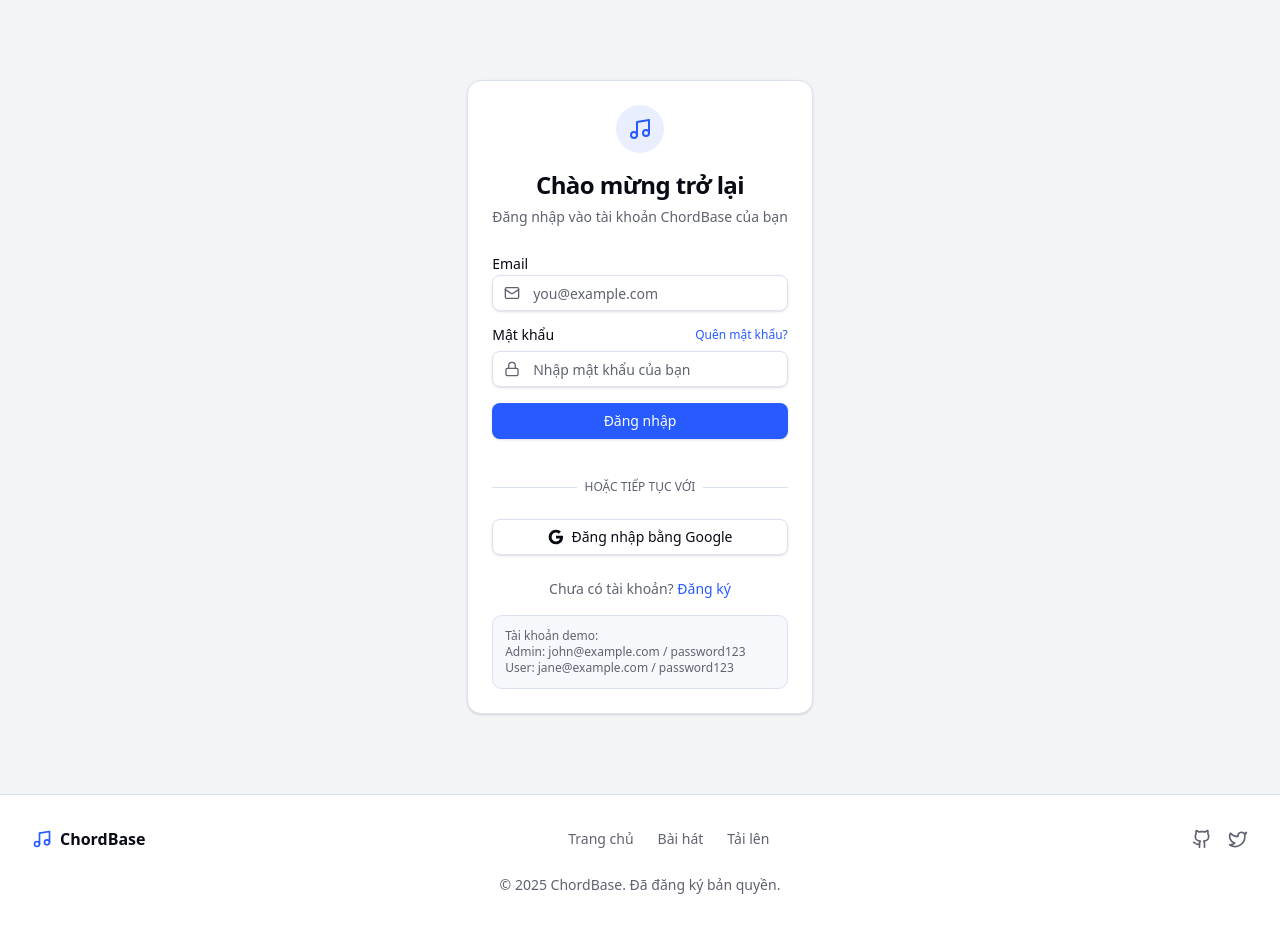
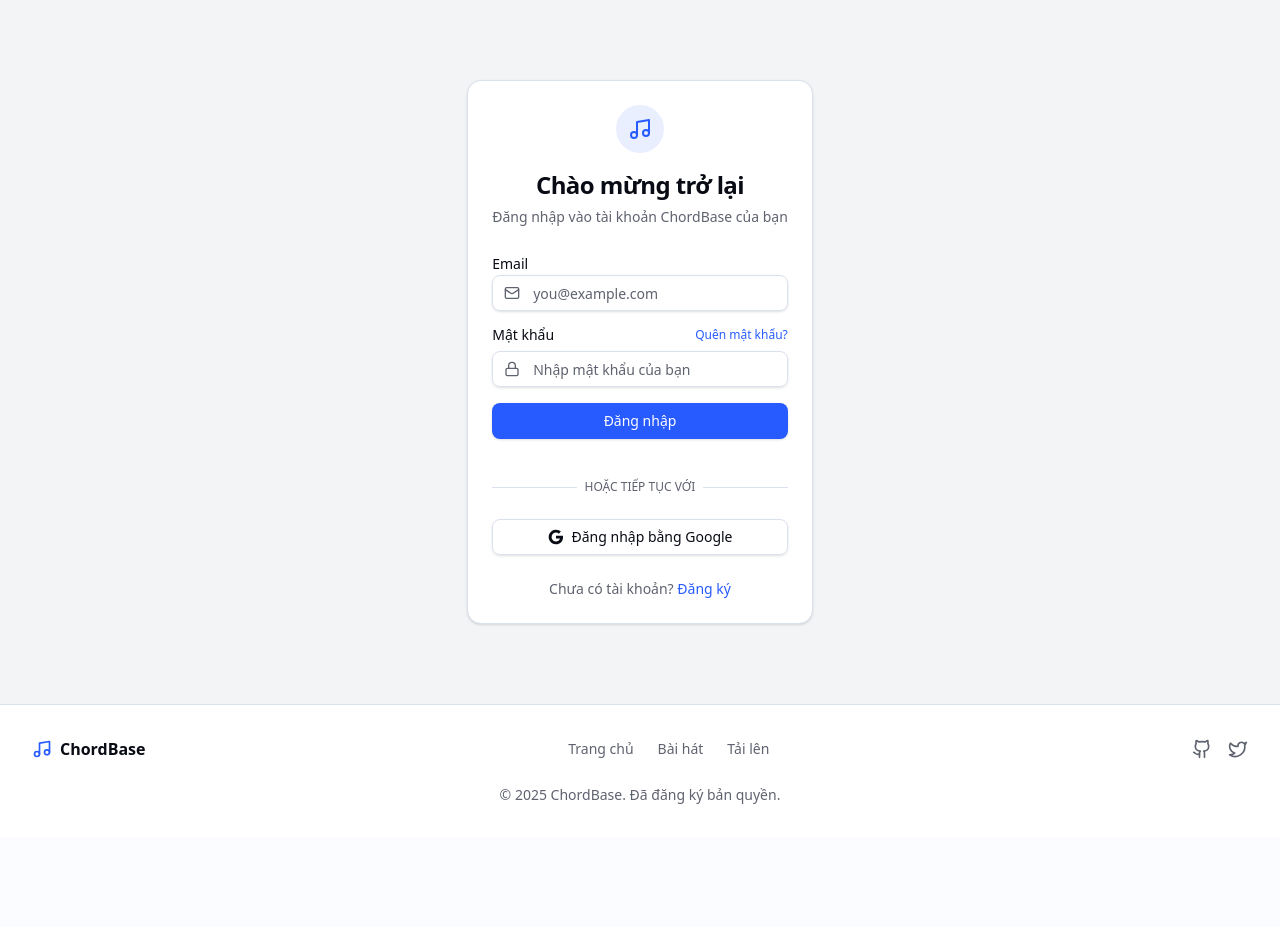
Before and after one commit to KelvinHo995/ChordBase, a React (Vite) app in the folder client/: page /auth/login in a window 1280 px wide. After the commit the page ends 837 px from the top, so only its background shows below. Built offline with nearby package versions, Linux system fonts and the light colour scheme; no server answers.

Commit message:
Hide demo account

```diff
--- a/client/src/pages/Login.jsx
+++ b/client/src/pages/Login.jsx
@@ -156,11 +156,11 @@
             </Link>
           </p>
 
-          <div className="mt-4 rounded-lg border border-border bg-muted/50 p-3 text-xs text-muted-foreground">
+          {/* <div className="mt-4 rounded-lg border border-border bg-muted/50 p-3 text-xs text-muted-foreground">
             <p className="font-medium">Tài khoản demo:</p>
             <p>Admin: john@example.com / password123</p>
             <p>User: jane@example.com / password123</p>
-          </div>
+          </div> */}
         </CardContent>
       </Card>
     </div>
```
